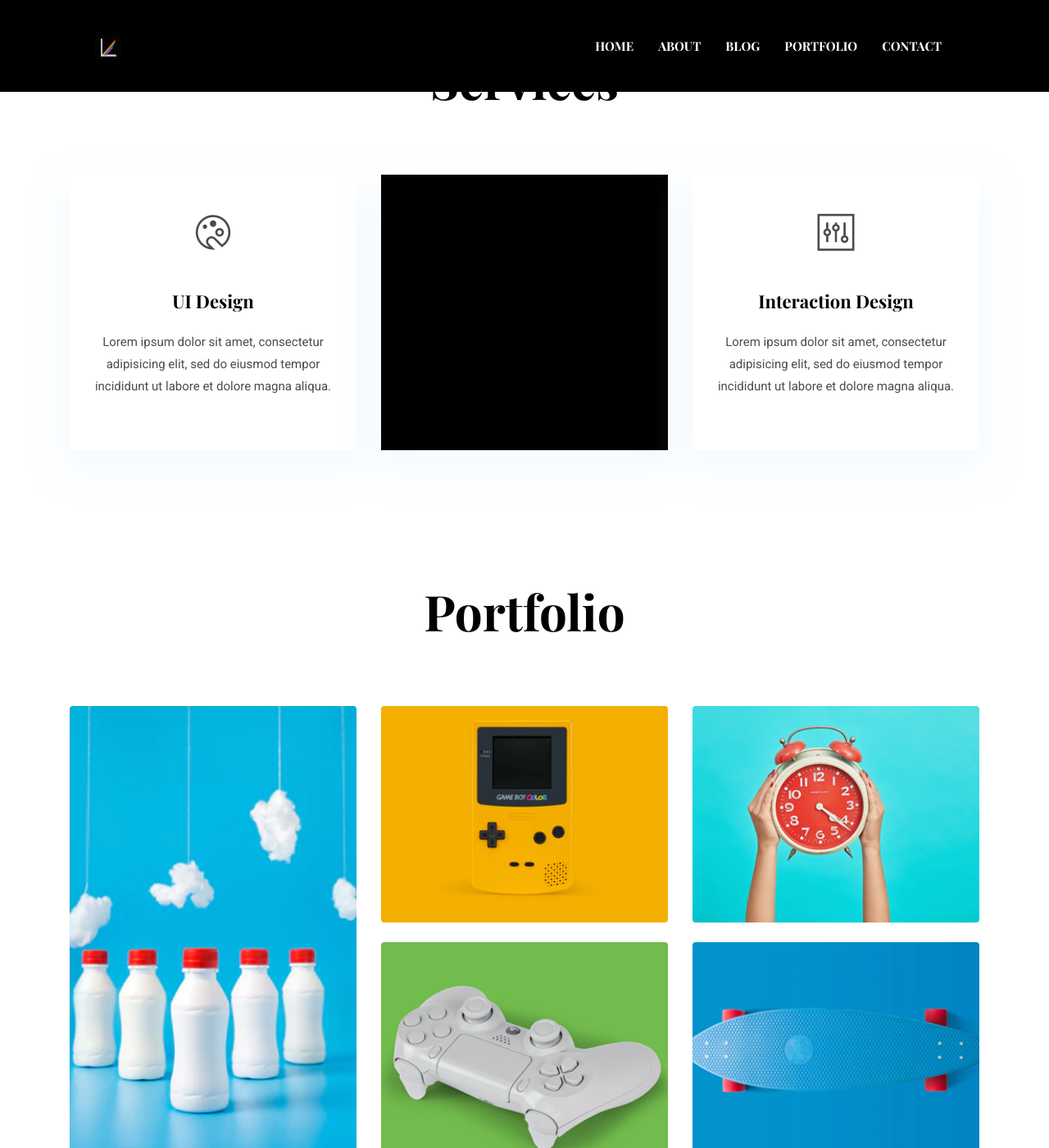
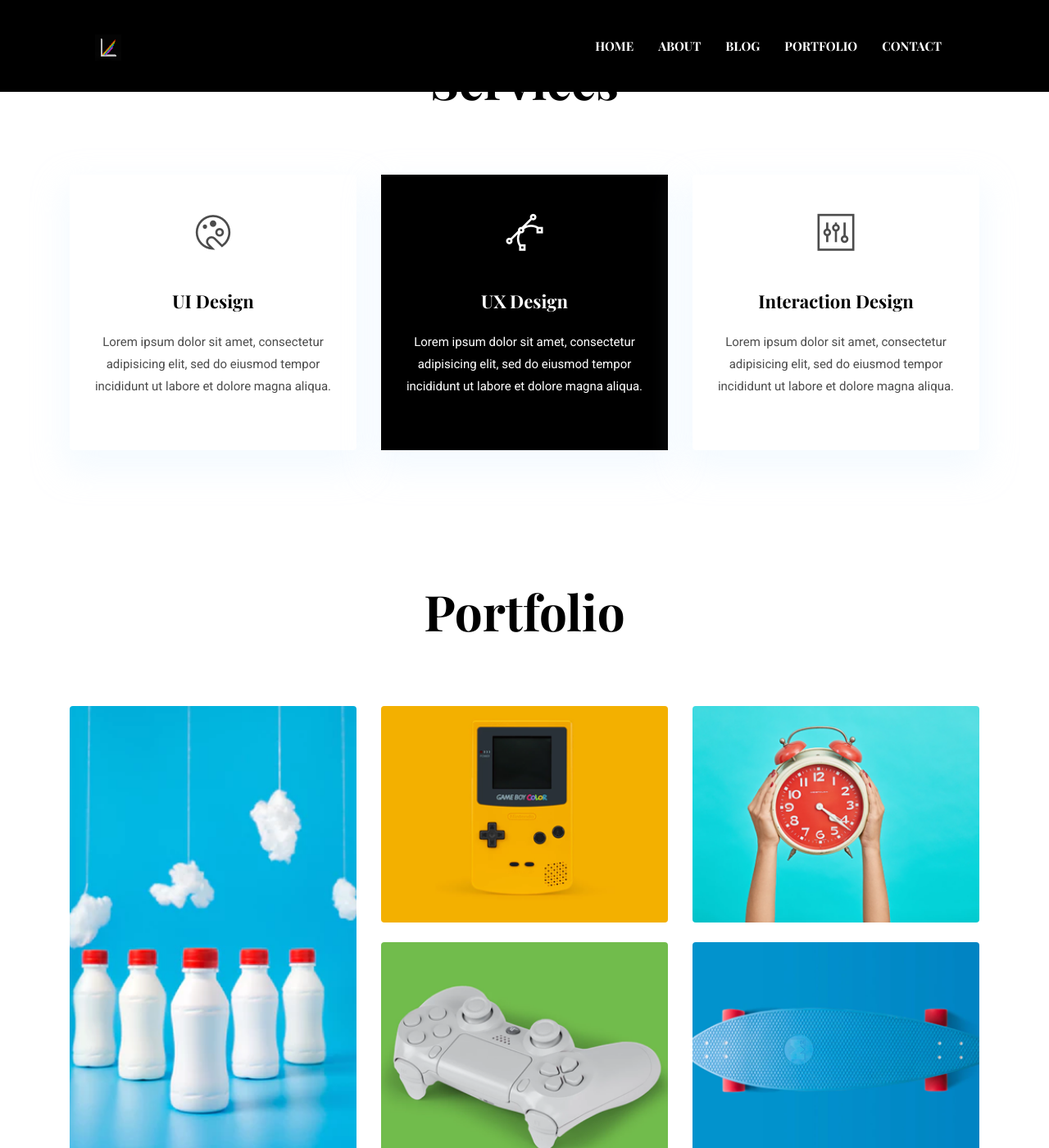
Before and after one commit to SpectralVectors/spectralvectors.github.io, a Jekyll site: the page built from index.html, in a window 1280 px wide and 1400 px high, scrolled down 2991 px. Shown: the whole window at 82% size. Built offline with Jekyll 4.4.1, drawn with Linux system fonts in a browser that asks for light colours.

Commit message:
Update _homepage.scss

```diff
--- a/assets/scss/templates/_homepage.scss
+++ b/assets/scss/templates/_homepage.scss
@@ -63,7 +63,7 @@
     background: $primary-color;
 
     * {
-      color: $black;
+      color: $white;
     }
   }
 }
@@ -73,7 +73,7 @@
   background: $primary-color;
 
   * {
-    color: $black;
+    color: $white;
   }
 }
 
```
